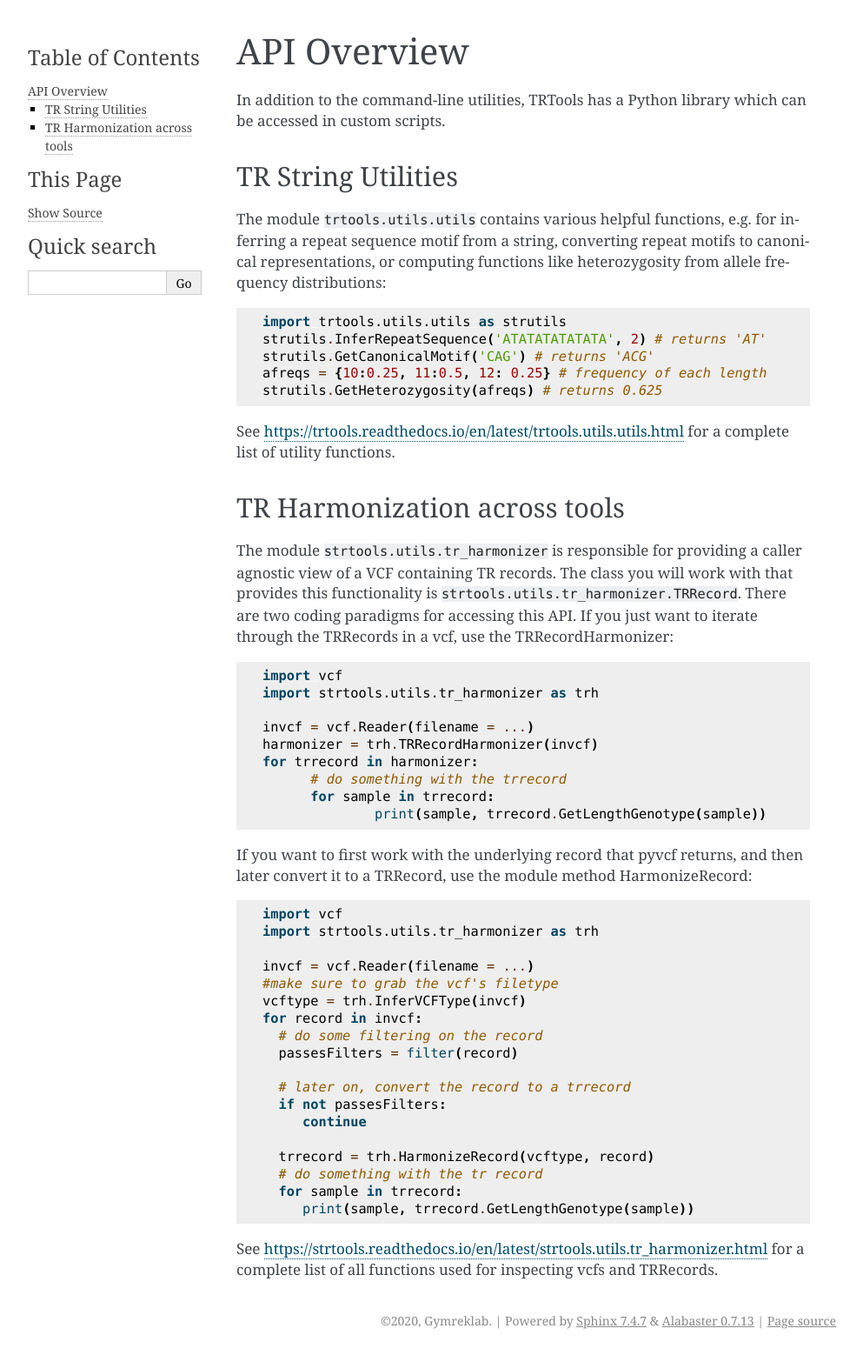
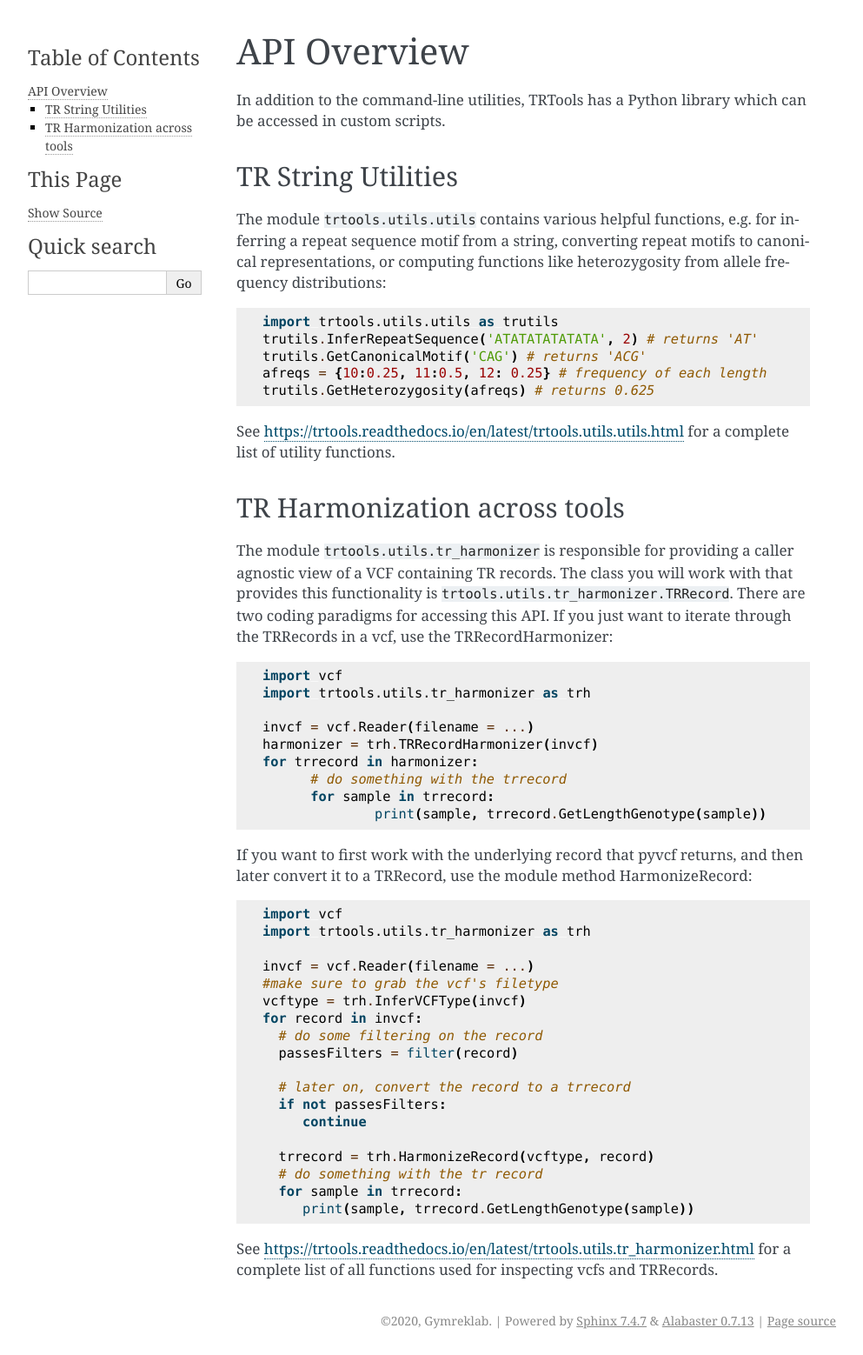
Before and after one commit to gymrek-lab/TRTools, a Sphinx documentation site: the page built from doc/APIOVERVIEW.rst, in a window 1280 px wide. Shown: the whole page at 87% size, without its empty margins (148-1141 px from the left). Built offline with Sphinx 7.4.7, drawn with Linux system fonts in a browser that asks for light colours.

Commit message:
Change some instances of STR to TR

```diff
--- a/doc/APIOVERVIEW.rst
+++ b/doc/APIOVERVIEW.rst
@@ -8,21 +8,21 @@ TR String Utilities
 
 The module :code:`trtools.utils.utils` contains various helpful functions, e.g. for inferring a repeat sequence motif from a string, converting repeat motifs to canonical representations, or computing functions like heterozygosity from allele frequency distributions::
 
-  import trtools.utils.utils as strutils
-  strutils.InferRepeatSequence('ATATATATATATA', 2) # returns 'AT'
-  strutils.GetCanonicalMotif('CAG') # returns 'ACG'
+  import trtools.utils.utils as trutils
+  trutils.InferRepeatSequence('ATATATATATATA', 2) # returns 'AT'
+  trutils.GetCanonicalMotif('CAG') # returns 'ACG'
   afreqs = {10:0.25, 11:0.5, 12: 0.25} # frequency of each length
-  strutils.GetHeterozygosity(afreqs) # returns 0.625
+  trutils.GetHeterozygosity(afreqs) # returns 0.625
 
 See https://trtools.readthedocs.io/en/latest/trtools.utils.utils.html for a complete list of utility functions.
 
 TR Harmonization across tools
 -----------------------------
 
-The module :code:`strtools.utils.tr_harmonizer` is responsible for providing a caller agnostic view of a VCF containing TR records. The class you will work with that provides this functionality is :code:`strtools.utils.tr_harmonizer.TRRecord`. There are two coding paradigms for accessing this API. If you just want to iterate through the TRRecords in a vcf, use the TRRecordHarmonizer::
+The module :code:`trtools.utils.tr_harmonizer` is responsible for providing a caller agnostic view of a VCF containing TR records. The class you will work with that provides this functionality is :code:`trtools.utils.tr_harmonizer.TRRecord`. There are two coding paradigms for accessing this API. If you just want to iterate through the TRRecords in a vcf, use the TRRecordHarmonizer::
 
   import vcf
-  import strtools.utils.tr_harmonizer as trh
+  import trtools.utils.tr_harmonizer as trh
 
   invcf = vcf.Reader(filename = ...)
   harmonizer = trh.TRRecordHarmonizer(invcf)
@@ -34,7 +34,7 @@ The module :code:`strtools.utils.tr_harmonizer` is responsible for providing a c
 If you want to first work with the underlying record that pyvcf returns, and then later convert it to a TRRecord, use the module method HarmonizeRecord::
 
   import vcf
-  import strtools.utils.tr_harmonizer as trh
+  import trtools.utils.tr_harmonizer as trh
 
   invcf = vcf.Reader(filename = ...)
   #make sure to grab the vcf's filetype
@@ -52,4 +52,4 @@ If you want to first work with the underlying record that pyvcf returns, and the
     for sample in trrecord:
        print(sample, trrecord.GetLengthGenotype(sample))
 
-See https://strtools.readthedocs.io/en/latest/strtools.utils.tr_harmonizer.html for a complete list of all functions used for inspecting vcfs and TRRecords.
+See https://trtools.readthedocs.io/en/latest/trtools.utils.tr_harmonizer.html for a complete list of all functions used for inspecting vcfs and TRRecords.
```
